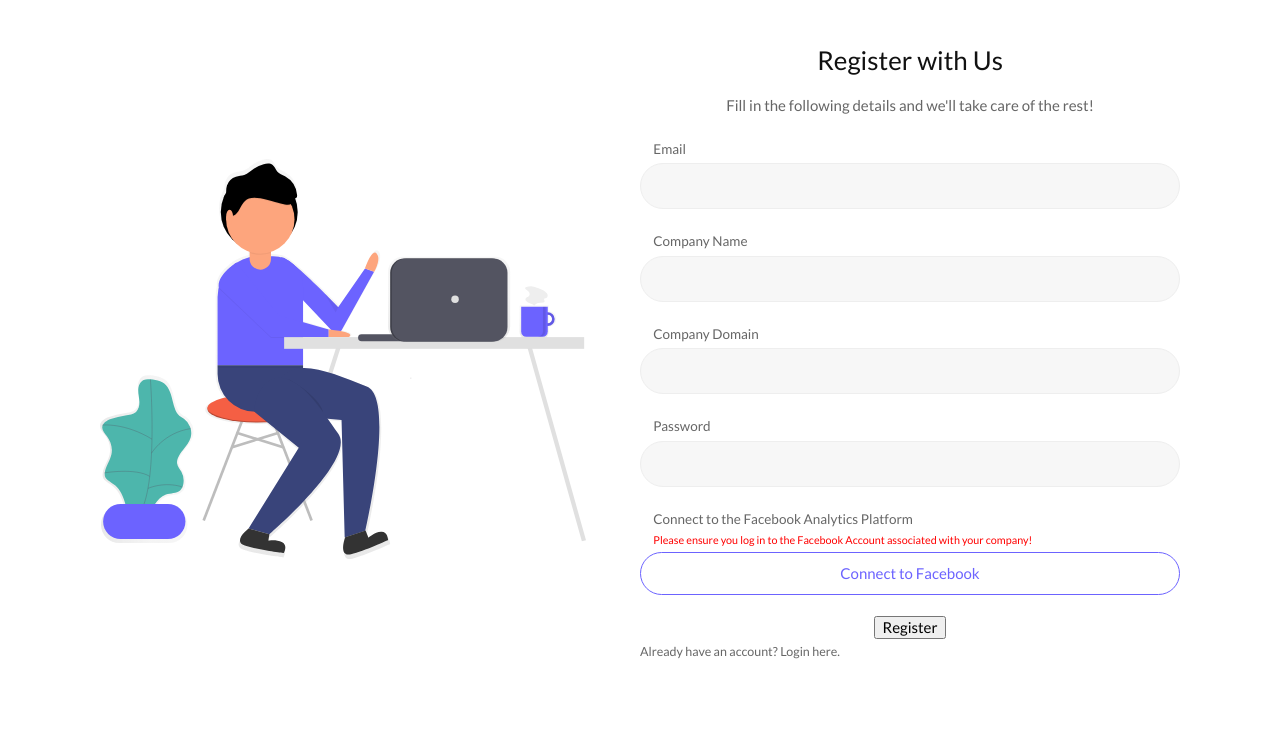
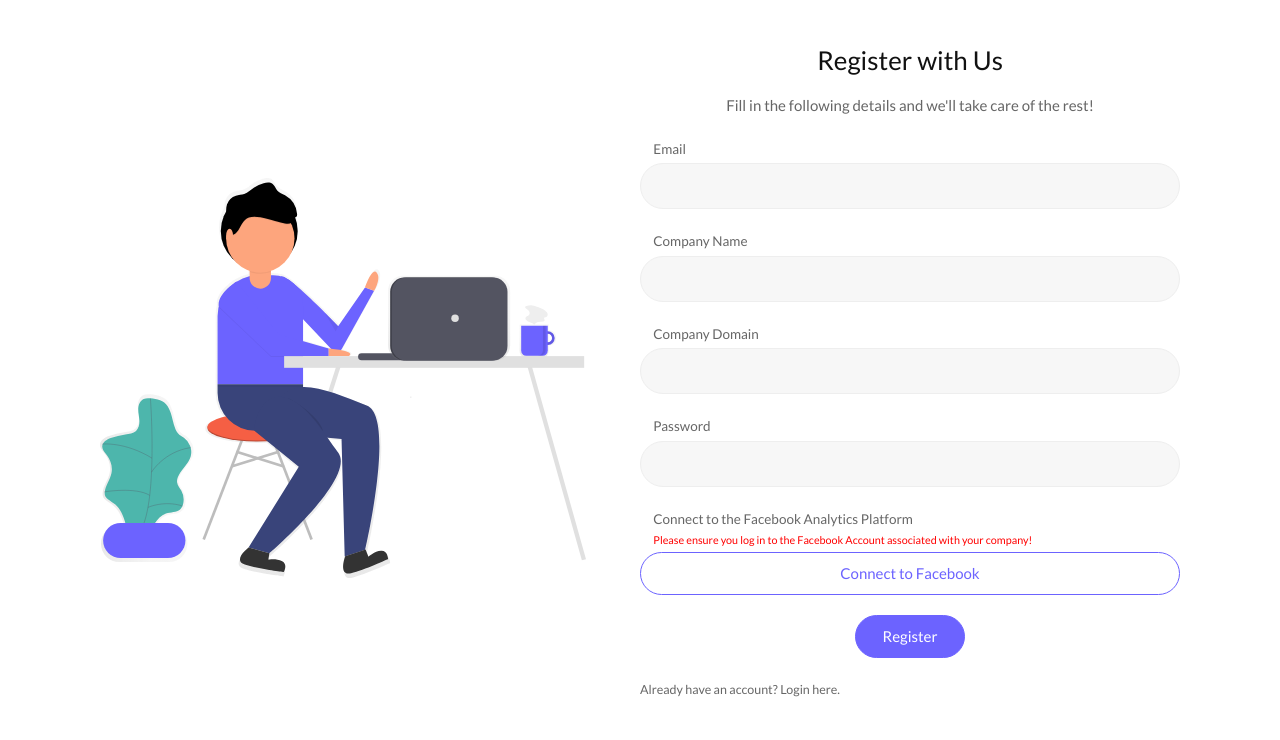
Before and after one commit to crisb0/final3011, a Flask app: template templates/reg.html in a window 1280 px wide. Shown: the part 60-800 px from the top of the page. Run offline with Flask 2, Linux system fonts and the light colour scheme; the template is opened without the code that fills it: values that come from a table or form of the project are taken from there, others are empty.

Commit message:
fixed register button

```diff
--- a/templates/reg.html
+++ b/templates/reg.html
@@ -44,7 +44,7 @@
                         <label>Connect to the Facebook Analytics Platform<br><div style="font-size:80%;color:red;">Please ensure you log in to the Facebook Account associated with your company!</div></label>
                         <a href="#" class="button" style="width:100%;">Connect to Facebook</a>
 						<!--<button type='submit' class="button button__accent">Log in</button>-->
-                        <input type=submit value=Register>
+                        <input class="button button__primary" type=submit value=Register>
                         <a href="{{url_for('login')}}"><h6 class="left-align" >Already have an account? Login here.</h6></a>
 					</form>
 				</div>
```
